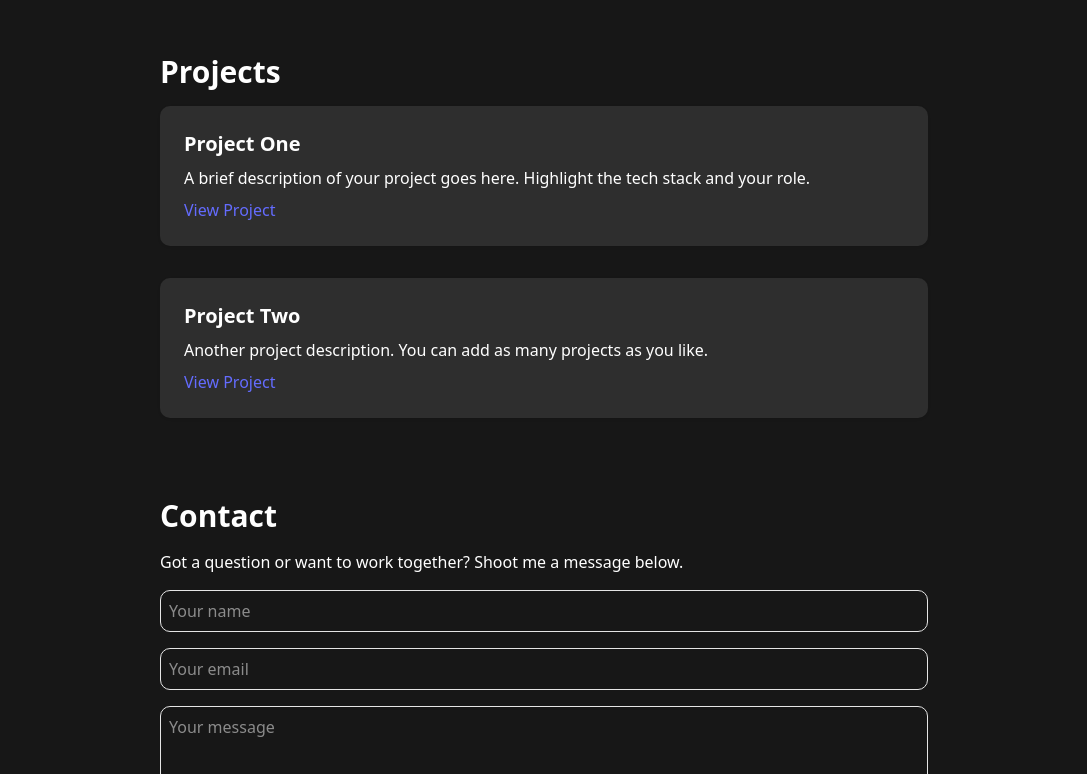
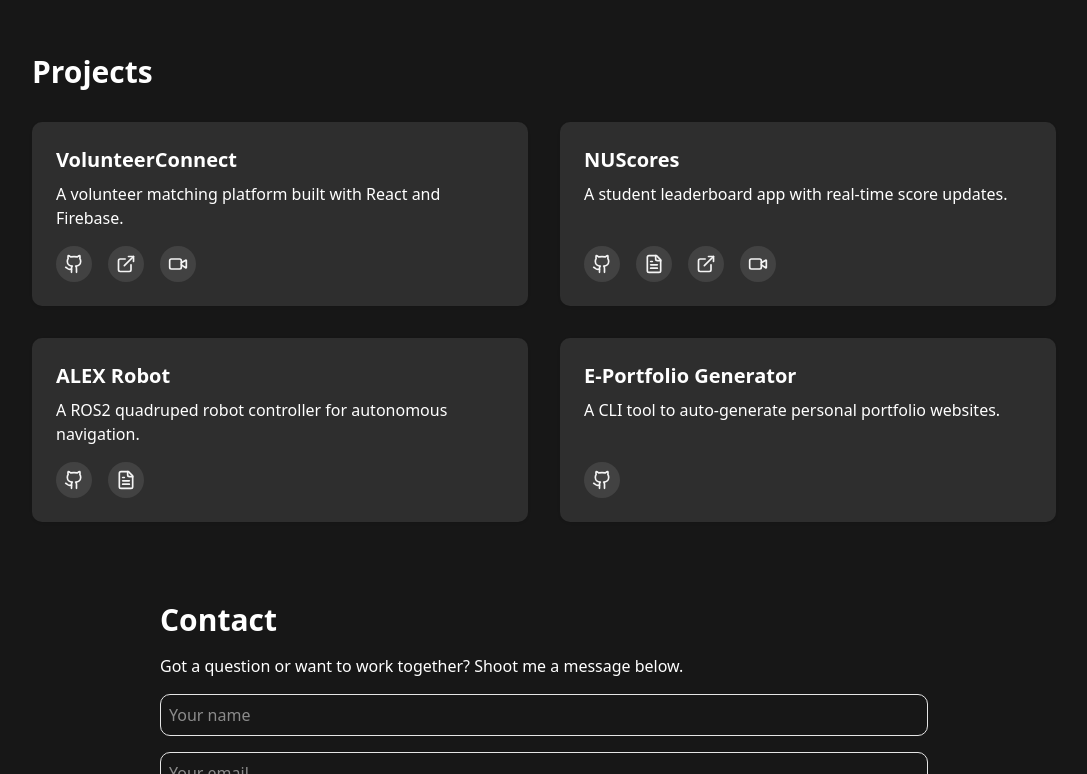
Before and after one commit to yeozongyao/portfolio-website, a React (Vite) app: page / in a window 1280 px wide. Shown: the part 2386-3160 px from the top of the page, without its empty margins (96-1183 px from the left). Built offline with nearby package versions, Linux system fonts and the light colour scheme; no server answers.

Commit message:
feat: projects section

```diff
--- a/src/components/ProjectsSection.tsx
+++ b/src/components/ProjectsSection.tsx
@@ -1,19 +1,71 @@
-import type { ReactNode } from 'react';
+import React, { type ReactNode } from 'react';
+import { Github, FileText, ExternalLink, Video } from 'lucide-react';
 
 type ProjectCardProps = {
   title: string;
   children: ReactNode;
-  href: string;
+  githubUrl?: string;
+  readmeUrl?: string;
+  websiteUrl?: string;
+  demoUrl?: string;
 };
 
-function ProjectCard({ title, children, href }: ProjectCardProps) {
+function ProjectCard({
+  title,
+  children,
+  githubUrl,
+  readmeUrl,
+  websiteUrl,
+  demoUrl,
+}: ProjectCardProps) {
   return (
-    <div className="bg-white/10 rounded-lg p-6 shadow">
-      <h3 className="text-xl font-semibold mb-2">{title}</h3>
-      <p className="mb-2">{children}</p>
-      <a href={href} className="text-accent underline">
-        View Project
-      </a>
+    <div className="bg-white/10 rounded-lg p-6 shadow flex flex-col justify-between">
+      <div>
+        <h3 className="text-xl font-semibold mb-2">{title}</h3>
+        <div className="text-base mb-4">{children}</div>
+      </div>
+      <div className="flex space-x-4">
+        {githubUrl && (
+          <a
+            href={githubUrl}
+            target="_blank"
+            rel="noopener noreferrer"
+            className="p-2 bg-secondary/10 rounded-full hover:bg-secondary/20"
+          >
+            <Github className="w-5 h-5 text-accent" />
+          </a>
+        )}
+        {readmeUrl && (
+          <a
+            href={readmeUrl}
+            target="_blank"
+            rel="noopener noreferrer"
+            className="p-2 bg-secondary/10 rounded-full hover:bg-secondary/20"
+          >
+            <FileText className="w-5 h-5 text-accent" />
+          </a>
+        )}
+        {websiteUrl && (
+          <a
+            href={websiteUrl}
+            target="_blank"
+            rel="noopener noreferrer"
+            className="p-2 bg-secondary/10 rounded-full hover:bg-secondary/20"
+          >
+            <ExternalLink className="w-5 h-5 text-accent" />
+          </a>
+        )}
+        {demoUrl && (
+          <a
+            href={demoUrl}
+            target="_blank"
+            rel="noopener noreferrer"
+            className="p-2 bg-secondary/10 rounded-full hover:bg-secondary/20"
+          >
+            <Video className="w-5 h-5 text-accent" />
+          </a>
+        )}
+      </div>
     </div>
   );
 }
@@ -22,16 +74,42 @@ export default function ProjectsSection() {
   return (
     <section
       id="projects"
-      className="relative pt-20 -mt-20 max-w-3xl mx-auto mb-20"
+      className="relative pt-20 -mt-20 max-w-5xl mx-auto mb-20"
     >
-      <h2 className="text-3xl font-bold mb-4">Projects</h2>
-      <div className="space-y-8">
-        <ProjectCard title="Project One" href="#">
-          A brief description of your project goes here. Highlight the tech
-          stack and your role.
+      <h2 className="text-3xl font-bold mb-8">Projects</h2>
+      <div className="grid grid-cols-2 gap-8">
+        <ProjectCard
+          title="VolunteerConnect"
+          githubUrl="https://github.com/yeozongyao/h4gteam"
+          websiteUrl="https://volunteerconnectsg.netlify.app/"
+          demoUrl="https://www.youtube.com/watch?v=3YMbXo2HcbA"
+        >
+          A volunteer matching platform built with React and Firebase.
         </ProjectCard>
-        <ProjectCard title="Project Two" href="#">
-          Another project description. You can add as many projects as you like.
+
+        <ProjectCard
+          title="NUScores"
+          githubUrl="https://github.com/yeozongyao/nusscores"
+          readmeUrl="https://docs.google.com/document/d/16dyMnkB1Y6o7eGtEurtcsdL81Ve6q1Yoy8PAfwyMkoY/edit?usp=sharing"
+          websiteUrl="https://react-frontend-xr90.onrender.com"
+          demoUrl="https://drive.google.com/file/d/1zx4xaBiRPqddYvlVENtQjBaCNKeOXOB4/view"
+        >
+          A student leaderboard app with real-time score updates.
+        </ProjectCard>
+
+        <ProjectCard
+          title="ALEX Robot"
+          githubUrl="https://github.com/yeozongyao/CG2111A-Alex.git"
+          readmeUrl="https://docs.google.com/document/d/1bUl-xlblQy1ERZxmMggdV-WTWDzRqLE55aDrkzOGTzE/edit?usp=sharing"
+        >
+          A ROS2 quadruped robot controller for autonomous navigation.
+        </ProjectCard>
+
+        <ProjectCard
+          title="E-Portfolio Generator"
+          githubUrl="https://github.com/yeozongyao/Hack-Roll-23/tree/main"
+        >
+          A CLI tool to auto-generate personal portfolio websites.
         </ProjectCard>
       </div>
     </section>
```
